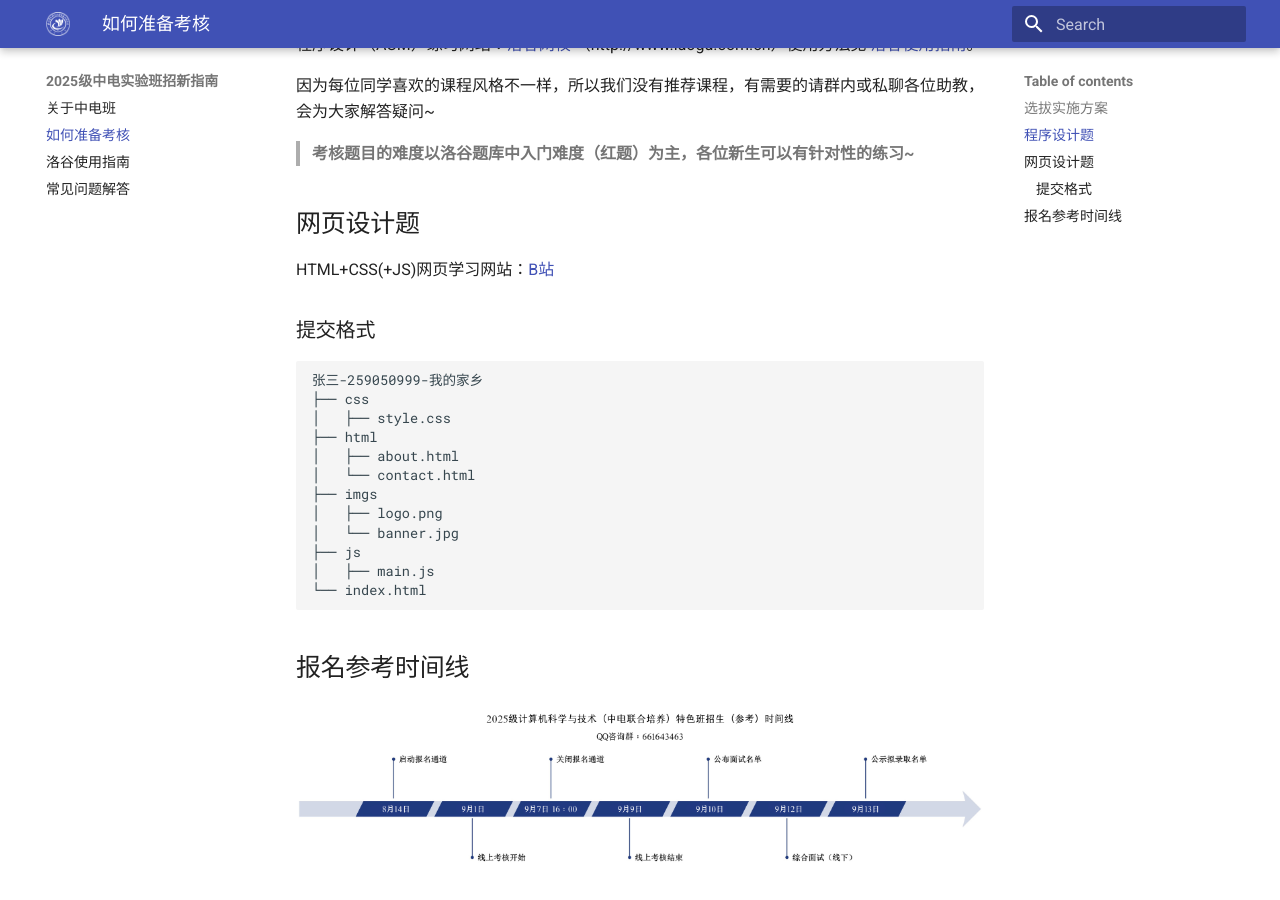
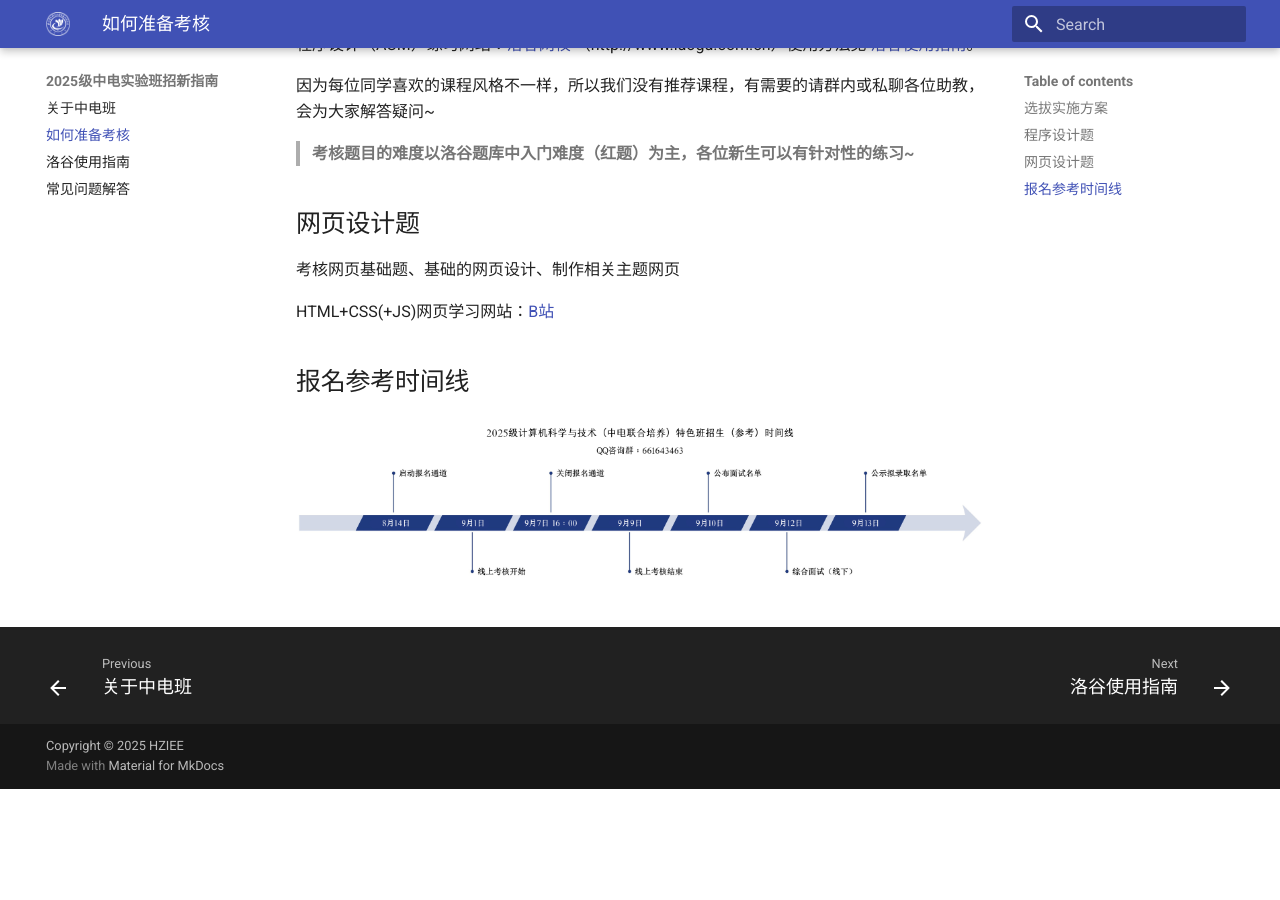
Before and after one commit to tracyyyinaa/25new, an MkDocs documentation site: the page built from docs/prepare.md, in a window 1280 px wide and 900 px high, scrolled down 357 px. Built offline with MkDocs 1.6.1 and Material for MkDocs 9.7.7, drawn with Linux system fonts in a browser that asks for light colours; after the commit the page ends 1146 px from its top, so only the background shows below that.

Commit message:
first commit

````diff
--- a/docs/prepare.md
+++ b/docs/prepare.md
@@ -18,25 +18,9 @@
 
 ## 网页设计题
 
+考核网页基础题、基础的网页设计、制作相关主题网页
+
 HTML+CSS(+JS)网页学习网站：[B站](https://www.bilibili.com)
-
-### 提交格式
-
-```
-张三-259050999-我的家乡
-├── css
-│   ├── style.css
-├── html
-│   ├── about.html
-│   └── contact.html
-├── imgs
-│   ├── logo.png
-│   └── banner.jpg
-├── js
-│   ├── main.js
-└── index.html
-```
-
 
 
 ## 报名参考时间线
````
Also changed, not shown: 1 other file.
